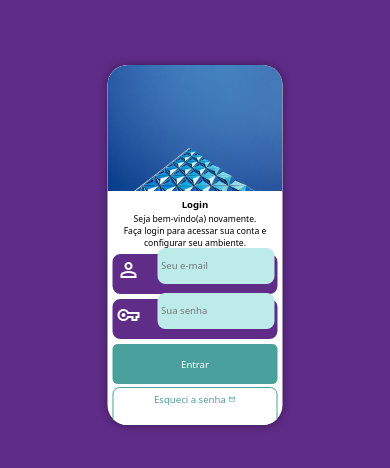
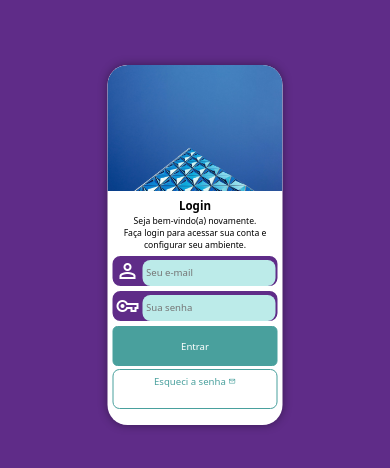
Before and after one commit to rdsilvadev/d15, a PHP site: page / in a window 390 px wide. Shown: the part 177-645 px from the top of the page. Run offline with PHP 8.4, Linux system fonts and the light colour scheme.

Commit message:
Update media-query.css

```diff
--- a/estilos/media-query.css
+++ b/estilos/media-query.css
@@ -37,11 +37,44 @@ Grandes telas: acima de 1200px
 
     section#login > div#formulario > h1 {
         padding: 2px;
-        font-size: 1em;
+        font-size: 1.2em;
     }
 
     section#login > div#formulario > p {
         margin-bottom: 5px;
+    }
+
+    form > div.campo {
+        height: 30px;
+    }
+
+    div.campo > span {
+        width: 25px;
+        padding: 1px;
+    }
+
+    div.campo > input {
+        height: 100%;
+        width: calc(100% - 28px);
+        transform: translateY(-7px);
+    }
+
+    div.campo > input:focus-within {
+        background-color: white;
+        outline: none;
+    }
+
+    form > input[type=submit] {
+        display: block;
+        border-radius: 5px;
+        font-size: 1em;
+        width: 100%;
+        height: 40px;
+        border: 1px solid #49a09d;
+        background-color: #49a09d;
+        color: white;
+        margin-bottom: 3px;
+        cursor: pointer;
     }
 }
 
```
